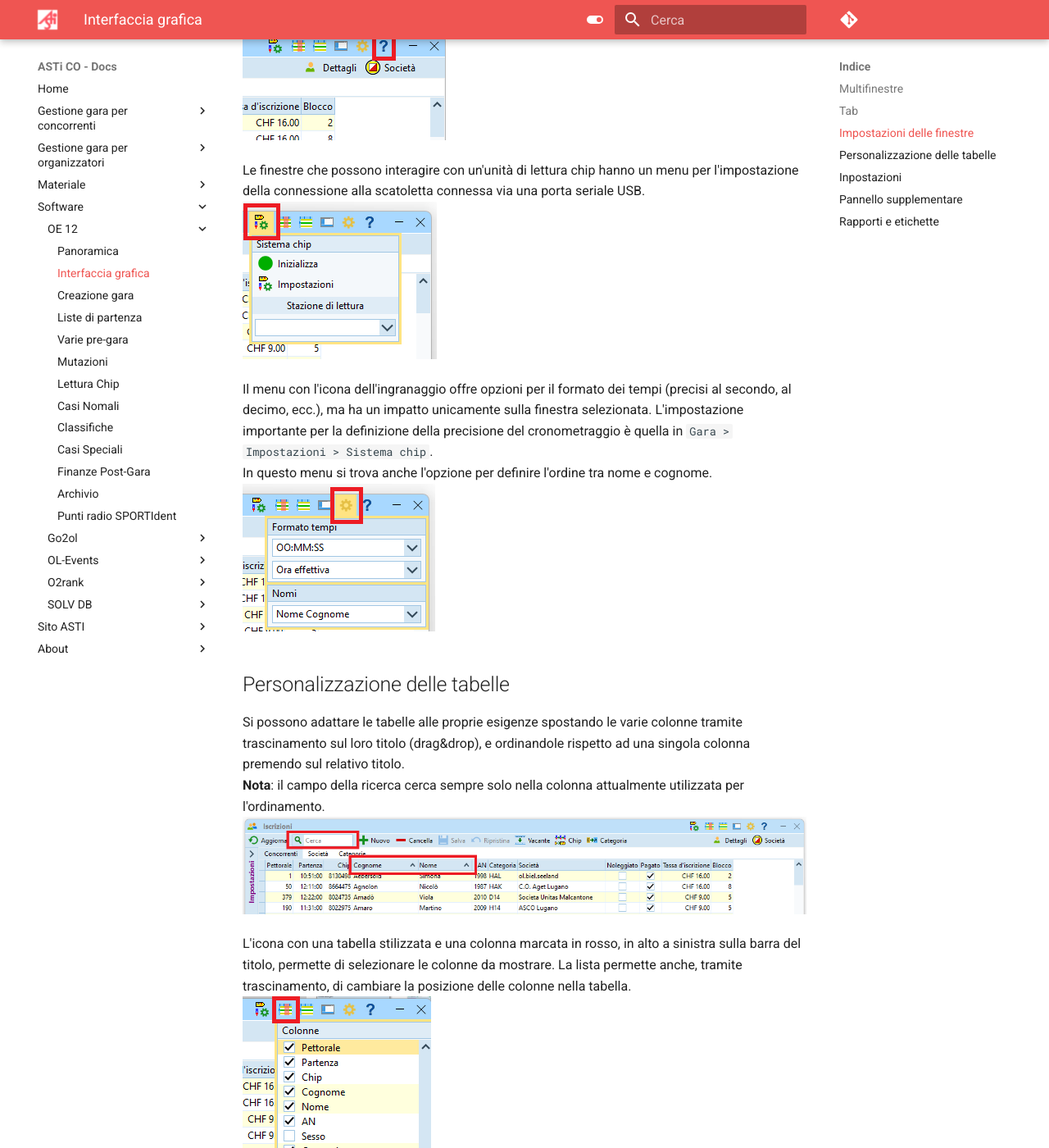
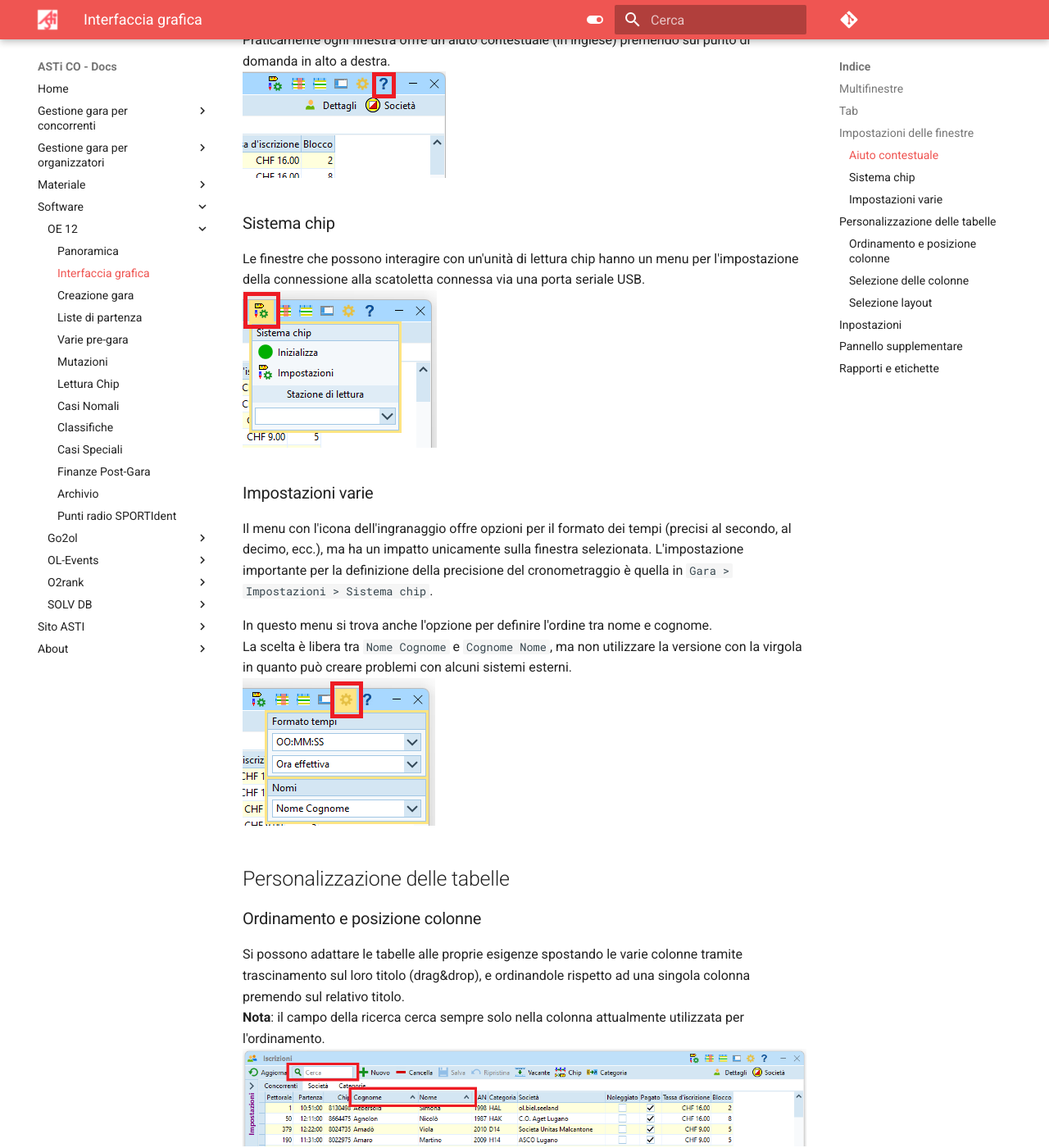
Before and after one commit to asti-co/doc, an MkDocs documentation site: the page built from docs/software/oe12/interfaccia_grafica.md, in a window 1280 px wide and 1400 px high, scrolled down 1622 px. Shown: the whole window at 82% size. Built offline with MkDocs 1.6.1 and Material for MkDocs 9.7.7, drawn with Linux system fonts in a browser that asks for light colours; comment, search, counter and statistics services are not loaded; some of the changed text lies outside the part shown.

Commit message:
formattazione pagina GUI

```diff
--- a/docs/software/oe12/interfaccia_grafica.md
+++ b/docs/software/oe12/interfaccia_grafica.md
@@ -19,24 +19,38 @@ Alcune finestre coprono varie funzionalità mediante l'uso di `tab`, invero non
 
 ## Impostazioni delle finestre
 
+### Aiuto contestuale
+
 Praticamente ogni finestra offre un aiuto contestuale (in inglese) premendo sul punto di domanda in alto a destra.
 ![Aiuto contestuale](inc/gui_aiuto.png)
+
+### Sistema chip
 
 Le finestre che possono interagire con un'unità di lettura chip hanno un menu per l'impostazione della connessione alla scatoletta connessa via una porta seriale USB.
 ![Connessione a scatoletta di lettura](inc/gui_chip.png)
 
+### Impostazioni varie
+
 Il menu con l'icona dell'ingranaggio offre opzioni per il formato dei tempi (precisi al secondo, al decimo, ecc.), ma ha un impatto unicamente sulla finestra selezionata. L'impostazione importante per la definizione della precisione del cronometraggio è quella in `Gara > Impostazioni > Sistema chip`.
+
 In questo menu si trova anche l'opzione per definire l'ordine tra nome e cognome.
+La scelta è libera tra `Nome Cognome` e `Cognome Nome`, ma non utilizzare la versione con la virgola in quanto può creare problemi con alcuni sistemi esterni.
 ![Tempi e nomi](inc/gui_tempi_nomi.png)
 
 ## Personalizzazione delle tabelle
+
+### Ordinamento e posizione colonne
 
 Si possono adattare le tabelle alle proprie esigenze spostando le varie colonne tramite trascinamento sul loro titolo (drag&drop), e ordinandole rispetto ad una singola colonna premendo sul relativo titolo.
 **Nota**: il campo della ricerca cerca sempre solo nella colonna attualmente utilizzata per l'ordinamento.
 ![Tabelle](inc/gui_tabella.png)
 
+### Selezione delle colonne
+
 L'icona con una tabella stilizzata e una colonna marcata in rosso, in alto a sinistra sulla barra del titolo, permette di selezionare le colonne da mostrare. La lista permette anche, tramite trascinamento, di cambiare la posizione delle colonne nella tabella.
 ![Selezione colonne](inc/gui_selezione_colonne.png)
+
+### Selezione layout
 
 L'icona con la tabella e la riga in blu permette di impostare vari layout predefiniti, normalmente non utili per i fini dei TMO.
 In alcuni casi, tuttavia, questo menu nasconde delle impostazioni utili, come per il raggruppamento per categoria nella finestra delle iscrizioni.
```
